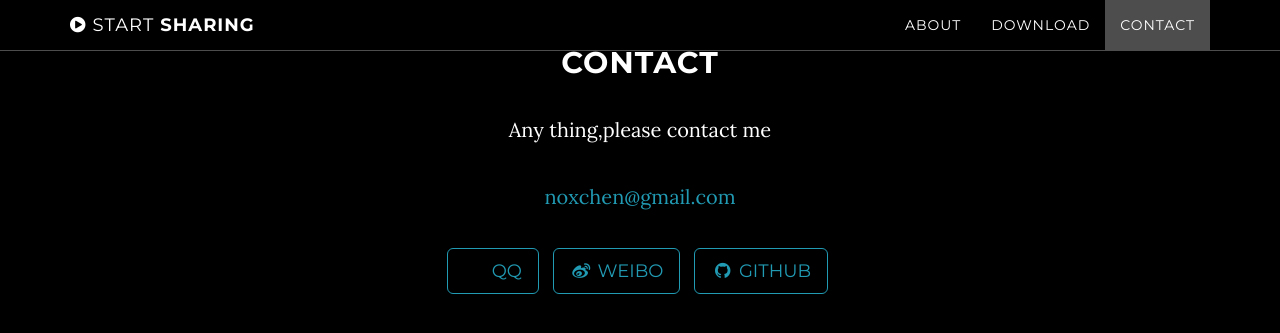
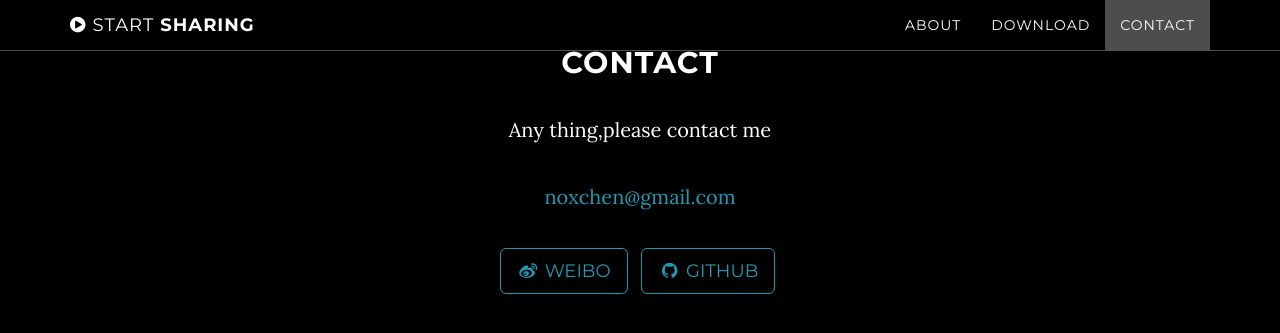
Before and after one commit to noxchen/noxchen.github.io, a Jekyll site: the page built from index.html, in a window 1280 px wide and 900 px high, scrolled down 1924 px. Shown: the top 333 px of the window. Built offline with Jekyll 4.4.1, drawn with Linux system fonts in a browser that asks for light colours.

Commit message:
delete QQ

```diff
--- a/_config.yml
+++ b/_config.yml
@@ -14,8 +14,6 @@ footer: NoxChen's blog
 
 # Social networks usernames (many more available: google-plus, flickr, dribbble, pinterest, instagram, tumblr, linkedin, etc.)
 social:
-  - title: QQ
-    url: 1307792504
   - title: weibo
     url: http://weibo.com/noxchen
   - title: github
```
